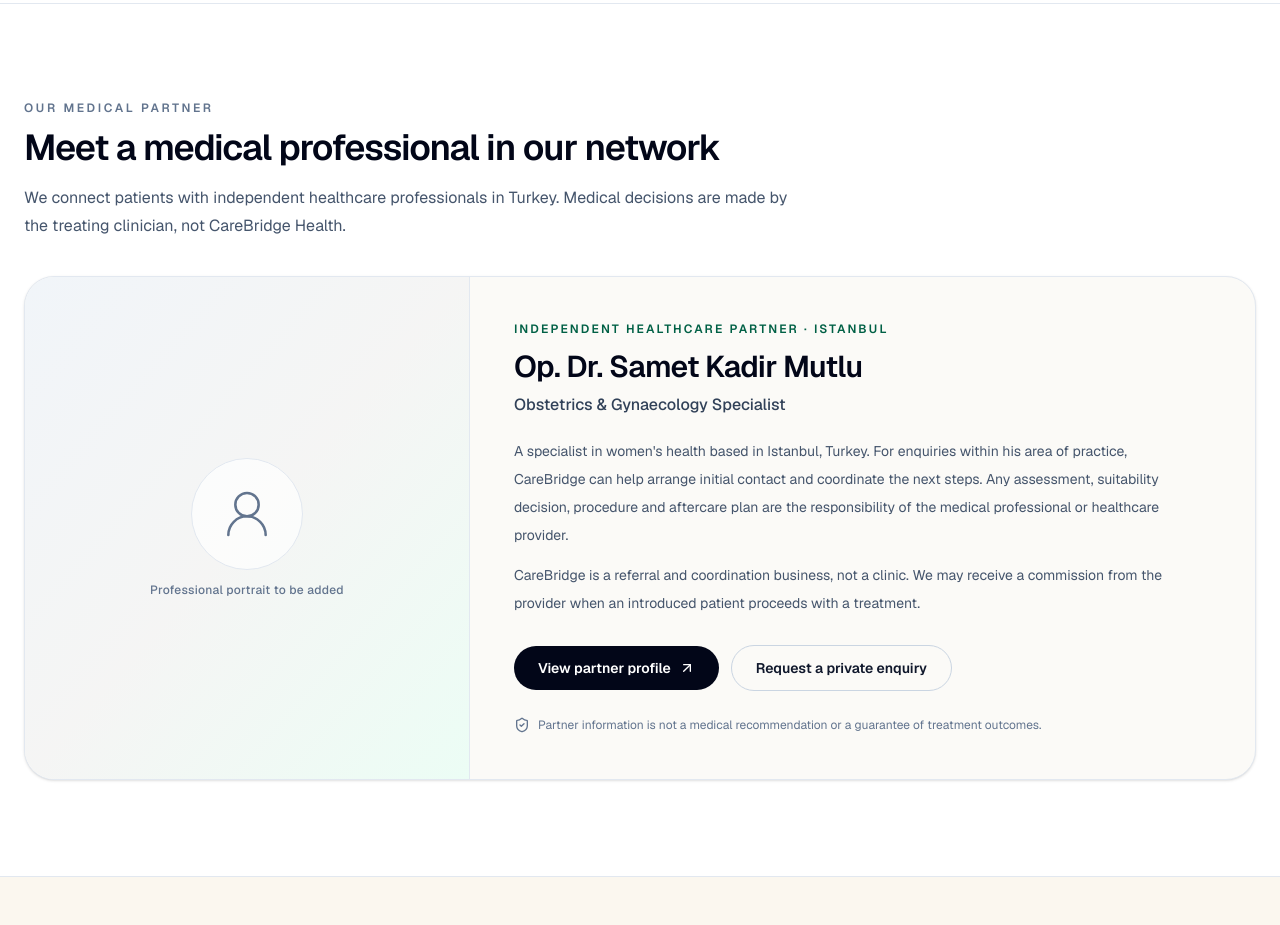
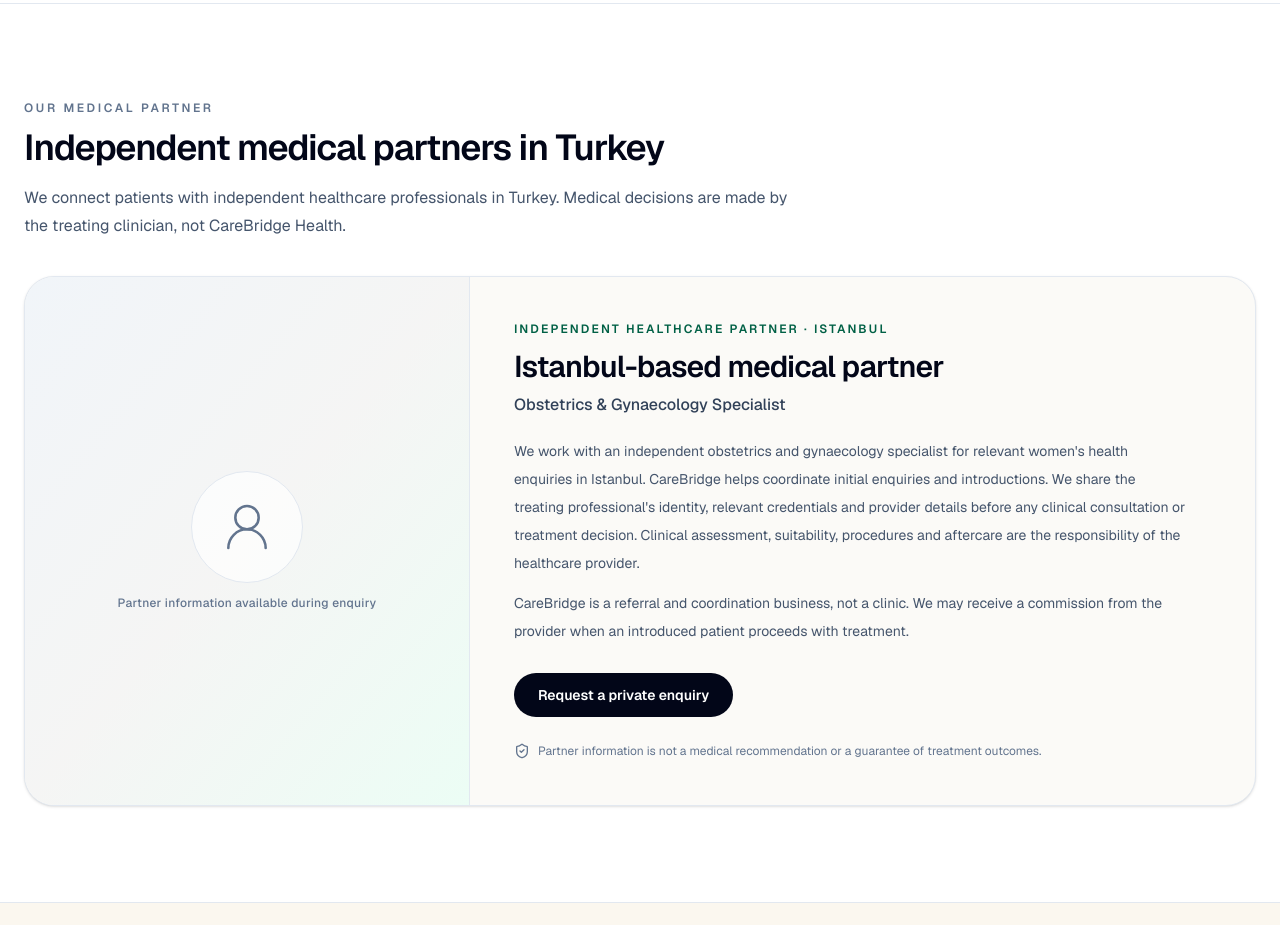
Before and after one commit to LyatifAhmed/carebridgehealth, a Next.js app: page / in a window 1280 px wide. Shown: the part 5880-6805 px from the top of the page. Built offline with nearby package versions, Linux system fonts and the light colour scheme.

Commit message:
Protect referral path by using partner speciality without public identity or direct contact links

```diff
--- a/app/components/MedicalPartnerSection.tsx
+++ b/app/components/MedicalPartnerSection.tsx
@@ -1,16 +1,14 @@
 import Link from "next/link";
-import { ArrowUpRight, ShieldCheck, UserRound } from "lucide-react";
+import { ShieldCheck, UserRound } from "lucide-react";
 
-type Props = { compact?: boolean };
-
-export default function MedicalPartnerSection({ compact = false }: Props) {
+export default function MedicalPartnerSection() {
   return (
     <section id="medical-partner" className="border-y border-slate-200 bg-white py-20 md:py-24" aria-labelledby="medical-partner-title">
       <div className="mx-auto max-w-7xl px-6">
         <div className="mb-9 max-w-3xl">
           <p className="text-xs font-semibold uppercase tracking-[0.22em] text-slate-500">Our medical partner</p>
           <h2 id="medical-partner-title" className="mt-3 text-3xl font-semibold tracking-[-0.03em] text-slate-950 md:text-4xl">
-            Meet a medical professional in our network
+            Independent medical partners in Turkey
           </h2>
           <p className="mt-4 text-base leading-7 text-slate-600">
             We connect patients with independent healthcare professionals in Turkey. Medical decisions are made by the treating clinician, not CareBridge Health.
@@ -21,25 +19,20 @@ export default function MedicalPartnerSection({ compact = false }: Props) {
             <div className="flex h-28 w-28 items-center justify-center rounded-full border border-slate-200 bg-white/70">
               <UserRound className="h-14 w-14" strokeWidth={1.1} aria-hidden="true" />
             </div>
-            <p className="text-center text-xs font-medium tracking-wide">Professional portrait to be added</p>
+            <p className="text-center text-xs font-medium tracking-wide">Partner information available during enquiry</p>
           </div>
           <div className="flex flex-col justify-center p-7 md:p-11">
             <p className="text-xs font-semibold uppercase tracking-[0.18em] text-emerald-800">Independent healthcare partner · Istanbul</p>
-            <h3 className="mt-3 text-3xl font-semibold tracking-tight text-slate-950">Op. Dr. Samet Kadir Mutlu</h3>
+            <h3 className="mt-3 text-3xl font-semibold tracking-tight text-slate-950">Istanbul-based medical partner</h3>
             <p className="mt-2 text-base font-medium text-slate-700">Obstetrics &amp; Gynaecology Specialist</p>
             <p className="mt-5 max-w-2xl text-sm leading-7 text-slate-600">
-              A specialist in women's health based in Istanbul, Turkey. For enquiries within his area of practice, CareBridge can help arrange initial contact and coordinate the next steps. Any assessment, suitability decision, procedure and aftercare plan are the responsibility of the medical professional or healthcare provider.
+              We work with an independent obstetrics and gynaecology specialist for relevant women's health enquiries in Istanbul. CareBridge helps coordinate initial enquiries and introductions. We share the treating professional's identity, relevant credentials and provider details before any clinical consultation or treatment decision. Clinical assessment, suitability, procedures and aftercare are the responsibility of the healthcare provider.
             </p>
-            {!compact && (
-              <p className="mt-3 max-w-2xl text-sm leading-7 text-slate-600">
-                CareBridge is a referral and coordination business, not a clinic. We may receive a commission from the provider when an introduced patient proceeds with a treatment.
-              </p>
-            )}
+            <p className="mt-3 max-w-2xl text-sm leading-7 text-slate-600">
+              CareBridge is a referral and coordination business, not a clinic. We may receive a commission from the provider when an introduced patient proceeds with treatment.
+            </p>
             <div className="mt-7 flex flex-wrap items-center gap-3">
-              <Link href="/medical-partners/samet-kadir-mutlu" className="inline-flex items-center gap-2 rounded-full bg-slate-950 px-6 py-3 text-sm font-semibold text-white transition hover:bg-slate-800">
-                View partner profile <ArrowUpRight className="h-4 w-4" aria-hidden="true"/>
-              </Link>
-              <Link href="/#form" className="inline-flex items-center rounded-full border border-slate-300 px-6 py-3 text-sm font-semibold text-slate-900 transition hover:bg-white">
+              <Link href="/#form" className="inline-flex items-center rounded-full bg-slate-950 px-6 py-3 text-sm font-semibold text-white transition hover:bg-slate-800">
                 Request a private enquiry
               </Link>
             </div>
```
